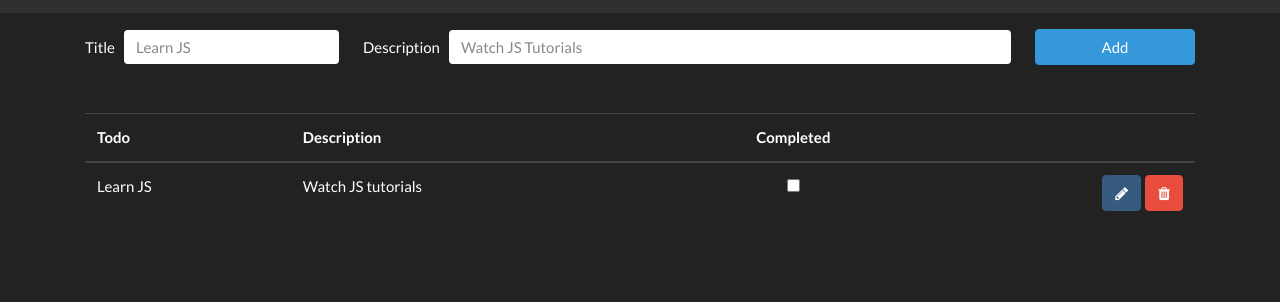
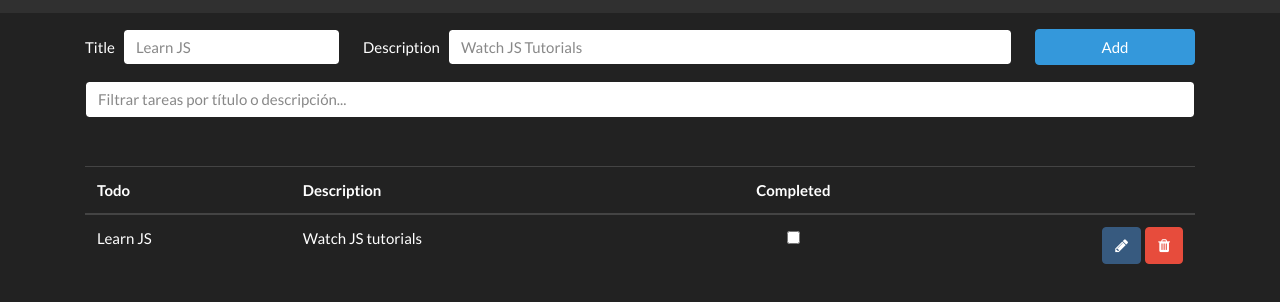
Before and after one commit to jesustovaarr/JSTodoListP3, a plain HTML site: page index.html in a window 1280 px wide. Shown: the part 58-360 px from the top of the page. Drawn offline with nearby package versions, Linux system fonts and the light colour scheme.

Commit message:
Clean up index.html by removing comments
Removed commented-out sections for cleaner code.

```diff
--- a/index.html
+++ b/index.html
@@ -4,12 +4,10 @@
   <meta charset="UTF-8" />
   <meta http-equiv="X-UA-Compatible" content="IE=edge" />
   <meta name="viewport" content="width=device-width, initial-scale=1.0" />
-  <!-- Fontawesome -->
   <link
     href="https://stackpath.bootstrapcdn.com/font-awesome/4.7.0/css/font-awesome.min.css"
     rel="stylesheet"
   />
-  <!-- Bootswatch Darkly Theme -->
   <link
     href="https://stackpath.bootstrapcdn.com/bootswatch/4.5.2/darkly/bootstrap.min.css"
     rel="stylesheet"
@@ -17,8 +15,6 @@
   <title>JS Todo List</title>
 </head>
 <body>
-  <!-- Navbar -->
-
   <nav class="navbar navbar-expand-lg navbar-dark bg-dark">
     <a class="navbar-brand" href="#">JS Todo List</a>
     <button
@@ -41,30 +37,8 @@
           </a>
         </li>
       </ul>
-      <!-- <form class="form-inline my-2 my-lg-0" id="filters">
-        <label class="font-weight-bold text-info mr-3">Filters</label>
-        <input type="radio" name="type" value="all" class="mx-1">
-        <label for="male" class="mb-0">All</label>
-        <input type="radio" name="type" value="completed" class="mx-1">
-        <label for="female" class="mb-0">Completed</label>
-        <input type="radio" name="type" value="uncompleted" class="mx-1">
-        <label for="other" class="mr-2 mb-0">Uncompleted</label>
-
-        <input
-          class="form-control mr-sm-2"
-          type="search"
-          name="words"
-          placeholder="Words"
-          aria-label="Search"
-        >
-        <button class="btn btn-outline-info my-2 my-sm-0" type="submit" id="search">
-          Search
-        </button>
-      </form> -->
     </div>
   </nav>
-
-  <!-- Modal -->
 
   <div
     class="modal fade"
@@ -113,9 +87,9 @@
               <label>Completed</label>
               <div class="mt-1 ml-2">
                 <input
-                id="modal-completed"
-                type="checkbox"
-              />
+                  id="modal-completed"
+                  type="checkbox"
+                />
               </div>
             </div>
           </form>
@@ -137,8 +111,6 @@
       <div class="alert alert-danger d-none" role="alert" id="alert">
         A simple danger alert—check it out!
       </div>
-
-      <!-- Add Todo -->
 
       <div>
         <form>
@@ -170,8 +142,14 @@
         </form>
       </div>
 
-      <!-- Table -->
-
+      <div class="mt-3 mb-3">
+        <input
+          type="text"
+          id="filter"
+          class="form-control"
+          placeholder="Filtrar tareas por título o descripción..."
+        />
+      </div>
       <div class="mt-5">
         <table class="table table-striped" id="table">
           <thead>
@@ -187,22 +165,18 @@
             </tr>
           </thead>
           <tbody>
-           <!-- Content generated with JS -->
-          </tbody>
+            </tbody>
         </table>
       </div>
     </div>
   </main>
 
-  <!-- JQuery -->
   <script
     src="https://code.jquery.com/jquery-3.5.1.slim.min.js"
     integrity="sha256-4+XzXVhsDmqanXGHaHvgh1gMQKX40OUvDEBTu8JcmNs="
     crossorigin="anonymous"
   ></script>
-  <!-- Bootstrap -->
   <script src="https://stackpath.bootstrapcdn.com/bootstrap/4.5.2/js/bootstrap.bundle.min.js"></script>
-  <!-- JS Code -->
-   <script src = "./js/index.js" type="module"></script>
+  <script src = "./js/index.js" type="module"></script>
 </body>
 </html>
```
